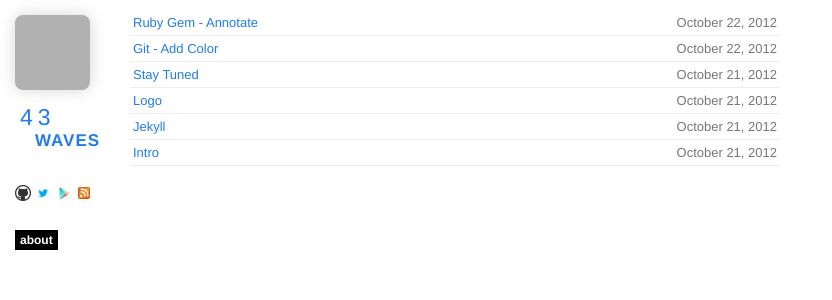
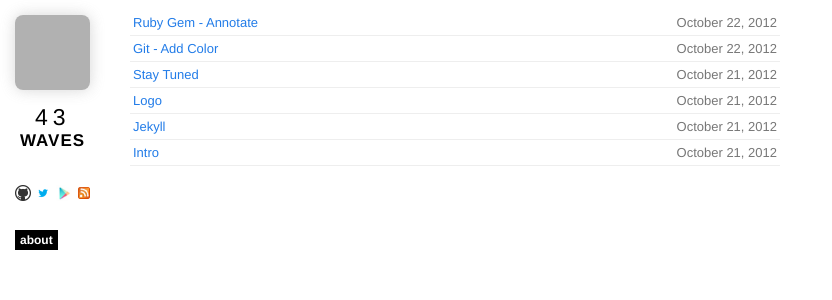
Before and after one commit to 43waves/43waves.github.io, a Jekyll site: the page built from index.html, in a window 1280 px wide. Shown: the top 300 px of the page, without its empty margins (0-832 px from the left). Built offline with Jekyll 4.4.1, drawn with Linux system fonts in a browser that asks for light colours; nearby versions of some CDN libraries; Markdown is read by kramdown in place of the engine named in the settings; grey boxes are pictures that could not be loaded.

Commit message:
Wrong pad

```diff
--- a/css/compiled/base.css
+++ b/css/compiled/base.css
@@ -22,19 +22,20 @@ a {
       opacity: 1; }
   .sidebar .name {
     text-transform: uppercase;
-    margin: 10px 0 20px 0;
-    color: black; }
+    margin: 10px 0 20px 0; }
     .sidebar .name #xliii {
-      padding-left: 5px;
+      padding-left: 20px;
       font-size: 23px;
-      letter-spacing: 5px; }
+      letter-spacing: 5px;
+      color: black; }
       .sidebar .name #xliii:hover {
         color: #333; }
     .sidebar .name #waves {
-      padding-left: 20px;
+      padding-left: 5px;
       font-size: 17px;
       font-weight: bold;
-      letter-spacing: 1px; }
+      letter-spacing: 1px;
+      color: black; }
       .sidebar .name #waves:hover {
         color: #333; }
   .sidebar img {
```
Also changed, not shown: css/scss/base.scss (+4 -3 lines).
